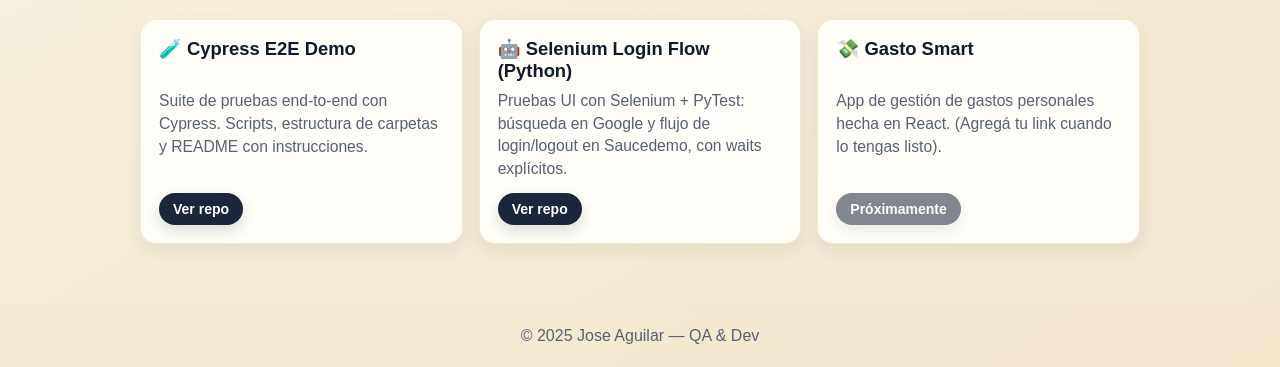
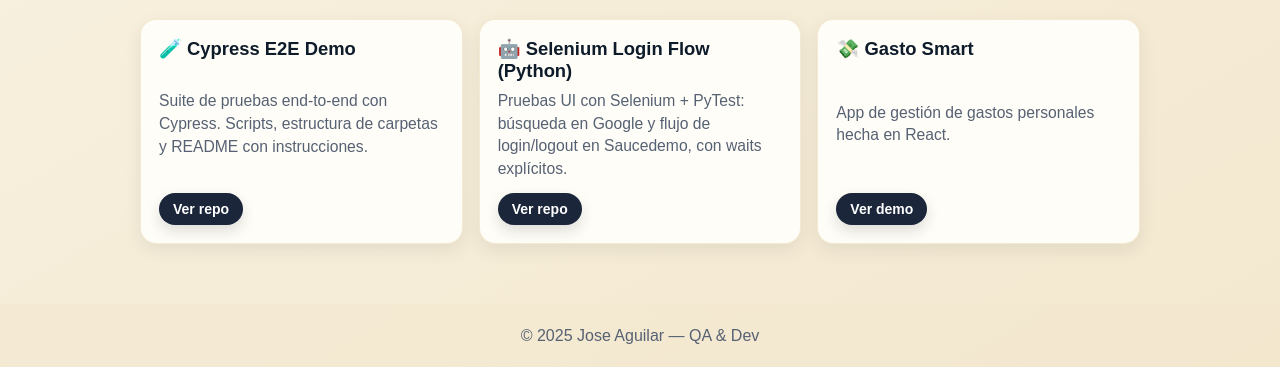
Before and after one commit to Joseaac49/portfolio-jose, a plain HTML site: page index.html in a window 1280 px wide. Shown: the part 618-985 px from the top of the page. Drawn offline with Linux system fonts and the light colour scheme.

Commit message:
feat: activar botón de Gasto Smart

```diff
--- a/index.html
+++ b/index.html
@@ -56,14 +56,14 @@
           </div>
         </article>
 
-        <article class="card">
-          <h3>💸 Gasto Smart</h3>
-          <p>App de gestión de gastos personales hecha en React. (Agregá tu link cuando lo tengas listo).</p>
-          <div class="actions">
-            <!-- Reemplazá # por tu URL de demo o repo cuando esté -->
-            <a class="btn small disabled" href="#" title="Próximamente">Próximamente</a>
-          </div>
-        </article>
+        <article class="card" data-href="DEMO_URL">
+  <h3>💸 Gasto Smart</h3>
+  <p>App de gestión de gastos personales hecha en React.</p>
+  <div class="actions">
+    <a class="btn small" target="_blank" rel="noopener noreferrer" href="DEMO_URL">Ver demo</a>
+  </div>
+</article>
+
       </div>
     </section>
   </main>
```
